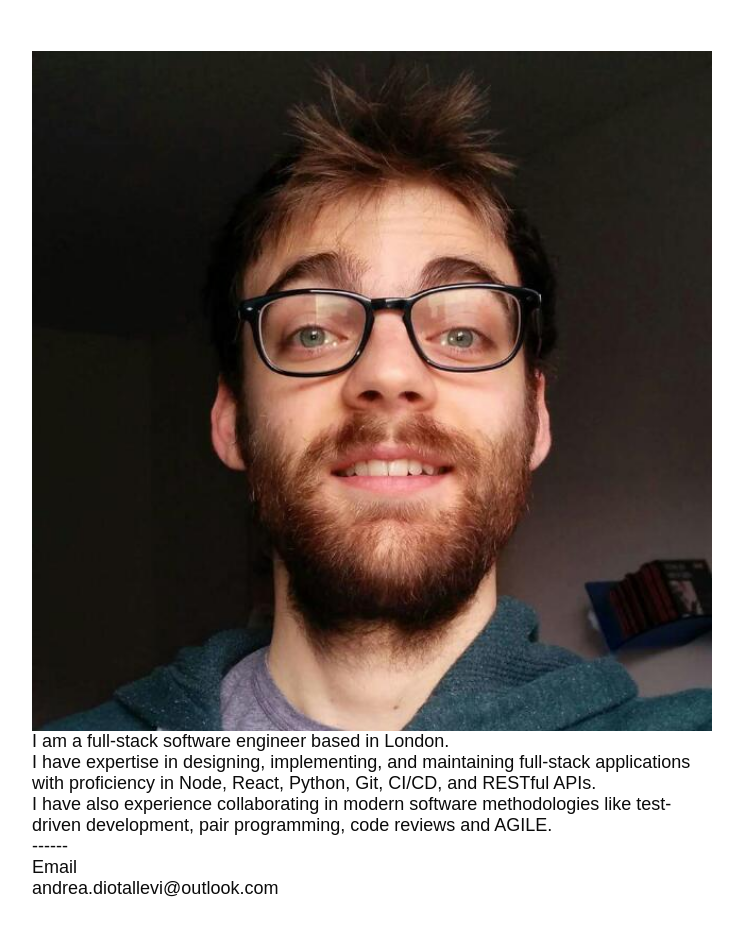
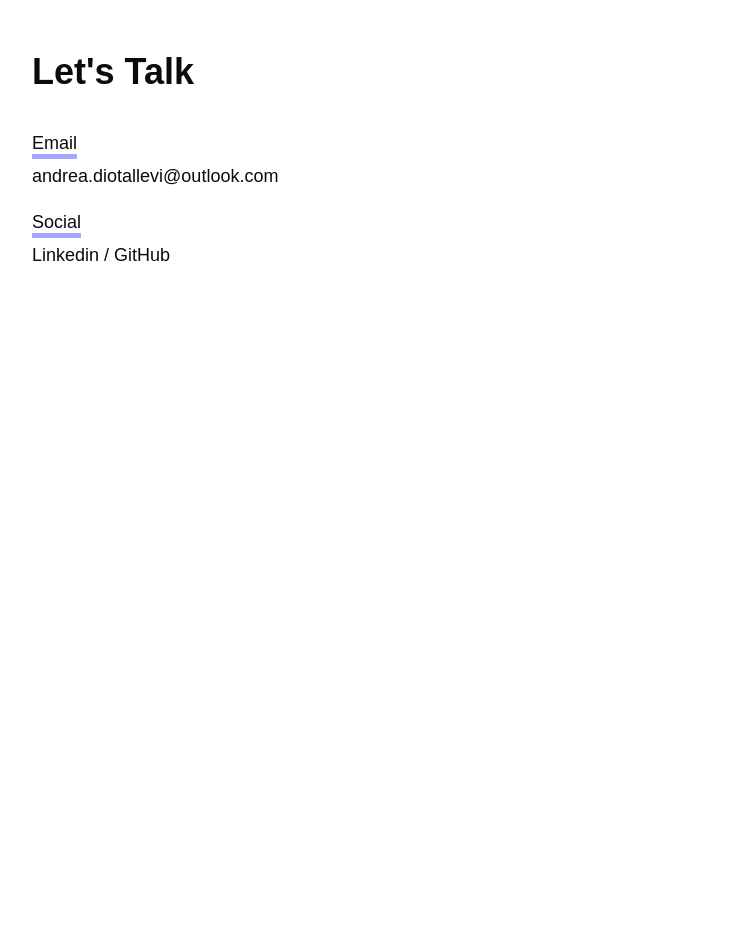
Before and after one commit to AndreaDiotallevi/personal-website, a React (Create React App) app: page /contact in a window 1280 px wide. Shown: the part 140-1076 px from the top of the page, without its empty margins (268-1011 px from the left). After the commit the page ends 800 px from the top, so only its background shows below. Built offline with nearby package versions, Linux system fonts and the light colour scheme; a web font is replaced by a local one.

Commit message:
Amend Contact component

```diff
--- a/src/components/Contact.js
+++ b/src/components/Contact.js
@@ -1,31 +1,38 @@
 import React from "react";
-import profilePhoto from "../assets/profile-photo.jpg";
 
 const Contact = () => {
   return (
     <div className="contact-component">
       <div className="contact-container">
-        <img className="profile-photo" src={profilePhoto} alt="Profile"></img>
-        <div className="contact-overview-container">
-          <p>I am a full-stack software engineer based in London.</p>
-          <p>
-            I have expertise in designing, implementing, and maintaining
-            full-stack applications with proficiency in Node, React, Python,
-            Git, CI/CD, and RESTful APIs.
-          </p>
-          <p>
-            I have also experience collaborating in modern software
-            methodologies like test-driven development, pair programming, code
-            reviews and AGILE.
-          </p>
-          <p className="line-separator">------</p>
-          <p>Email</p>
+        <h1>Let's Talk</h1>
+        <div>
+          <h4>Email</h4>
           <a
-            className="email-anchor"
+            className="social-media-anchor"
             href="mailto: andrea.diotallevi@outlook.com"
           >
             andrea.diotallevi@outlook.com
           </a>
+        </div>
+        <div>
+          <h4>Social</h4>
+          <div className="social-media-links-container">
+            <p>
+              <a
+                className="social-media-anchor"
+                href="https://www.linkedin.com/in/andrea-diotallevi/"
+              >
+                Linkedin
+              </a>
+              {" / "}
+              <a
+                className="social-media-anchor"
+                href="https://github.com/AndreaDiotallevi/cv"
+              >
+                GitHub
+              </a>
+            </p>
+          </div>
         </div>
       </div>
     </div>
```
